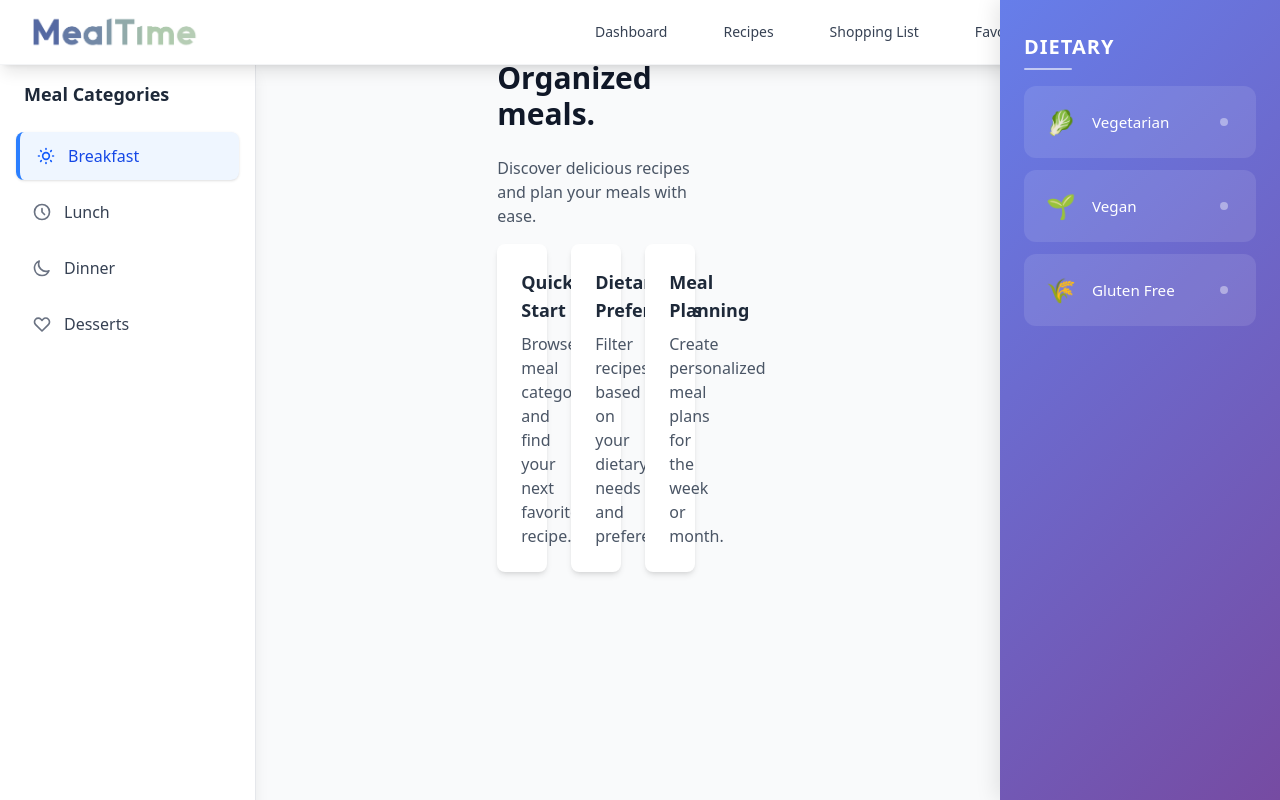
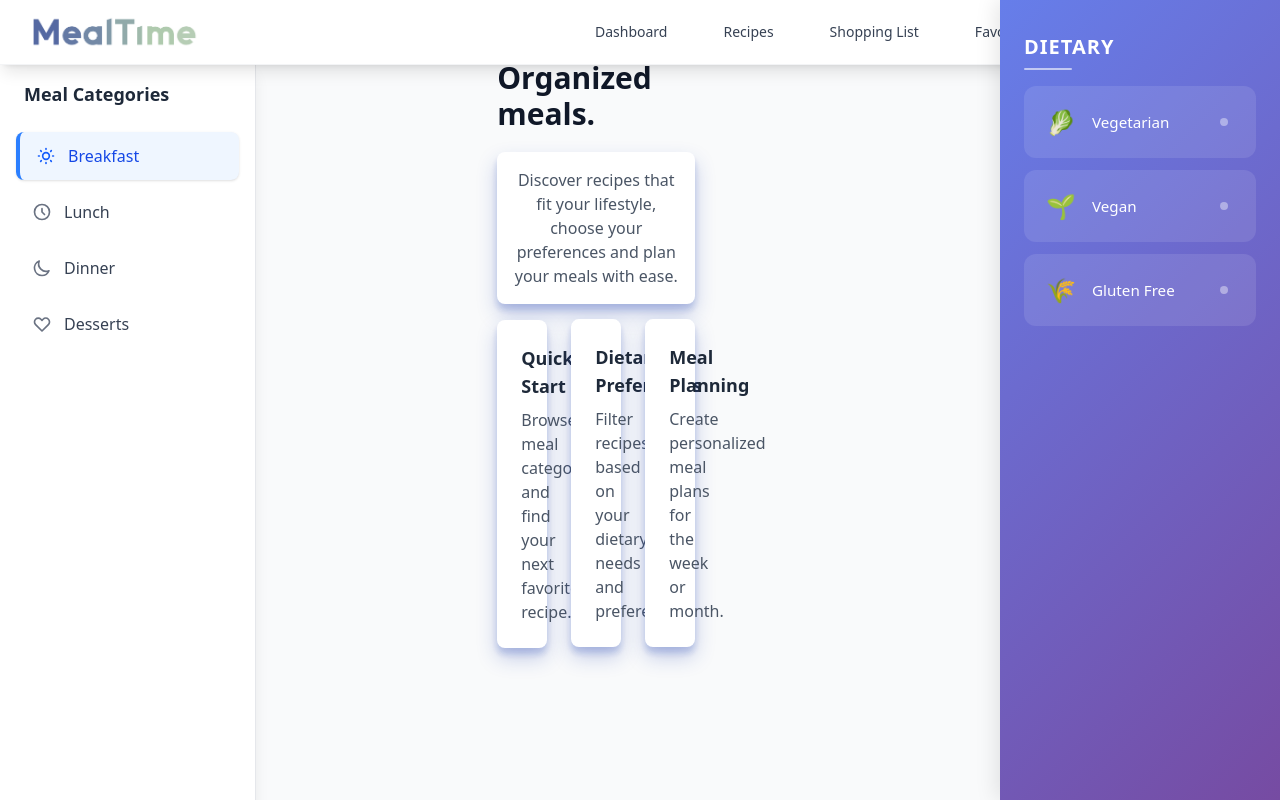
Before and after one commit to semaeryilmaz99/mealtime, a React (Vite) app: page / in a window 1280 px wide. Built offline with nearby package versions, Linux system fonts and the light colour scheme.

Commit message:
bouncing effect added to both mobile and desktop versions

```diff
--- a/src/App.jsx
+++ b/src/App.jsx
@@ -12,19 +12,21 @@ const App = () => {
         <main className="flex-1 md:ml-64 md:mr-80 mobile-main-content">
           <div className="p-6">
             <h1 className="text-3xl font-bold text-gray-900 mb-6">Mealtime. Organized meals.</h1>
-            <p className="text-gray-600 mb-4">
-              Discover delicious recipes and plan your meals with ease.
-            </p>
+            <div className="bouncing-container mb-4">
+              <p className="text-gray-600 text-center">
+                Discover recipes that fit your lifestyle, choose your preferences and plan your meals with ease.
+              </p>
+            </div>
             <div className="grid grid-cols-1 md:grid-cols-2 lg:grid-cols-3 gap-6">
-              <div className="info-card bg-white p-6 rounded-lg shadow-md bounce-on-hover cursor-pointer transition-shadow duration-300 ease-out">
+              <div className="info-card bg-white p-6 rounded-lg shadow-md cursor-pointer transition-shadow duration-300 ease-out">
                 <h3 className="text-lg font-semibold text-gray-800 mb-2">Quick Start</h3>
                 <p className="text-gray-600">Browse meal categories and find your next favorite recipe.</p>
               </div>
-              <div className="info-card bg-white p-6 rounded-lg shadow-md bounce-on-hover cursor-pointer transition-shadow duration-300 ease-out">
+              <div className="info-card bg-white p-6 rounded-lg shadow-md cursor-pointer transition-shadow duration-300 ease-out">
                 <h3 className="text-lg font-semibold text-gray-800 mb-2">Dietary Preferences</h3>
                 <p className="text-gray-600">Filter recipes based on your dietary needs and preferences.</p>
               </div>
-              <div className="info-card bg-white p-6 rounded-lg shadow-md bounce-on-hover cursor-pointer transition-shadow duration-300 ease-out">
+              <div className="info-card bg-white p-6 rounded-lg shadow-md cursor-pointer transition-shadow duration-300 ease-out">
                 <h3 className="text-lg font-semibold text-gray-800 mb-2">Meal Planning</h3>
                 <p className="text-gray-600">Create personalized meal plans for the week or month.</p>
               </div>
--- a/src/index.css
+++ b/src/index.css
@@ -522,7 +522,14 @@
   box-shadow: 0 10px 20px rgba(30, 64, 175, 0.25), 0 6px 6px rgba(30, 64, 175, 0.2);
 }
 
-@media (max-width: 768px) {
+.bouncing-container {
+  animation: bounce-subtle 1.5s ease-in-out infinite;
+  box-shadow: 0 10px 20px rgba(30, 64, 175, 0.25), 0 6px 6px rgba(30, 64, 175, 0.2);
+  padding: 1rem;
+  border-radius: 0.5rem;
+  background-color: white;
+}
+
 .info-card {
   animation: bounce-subtle 1.5s ease-in-out infinite;
   box-shadow: 0 10px 20px rgba(30, 64, 175, 0.25), 0 6px 6px rgba(30, 64, 175, 0.2);
@@ -535,4 +542,7 @@
 .info-card:nth-of-type(3) {
   animation-delay: 0.3s;
 }
+
+@media (max-width: 768px) {
+  /* .info-card styles moved outside for all screen sizes */
 }
```
Lines whose indentation alone changed are shown as unchanged.
